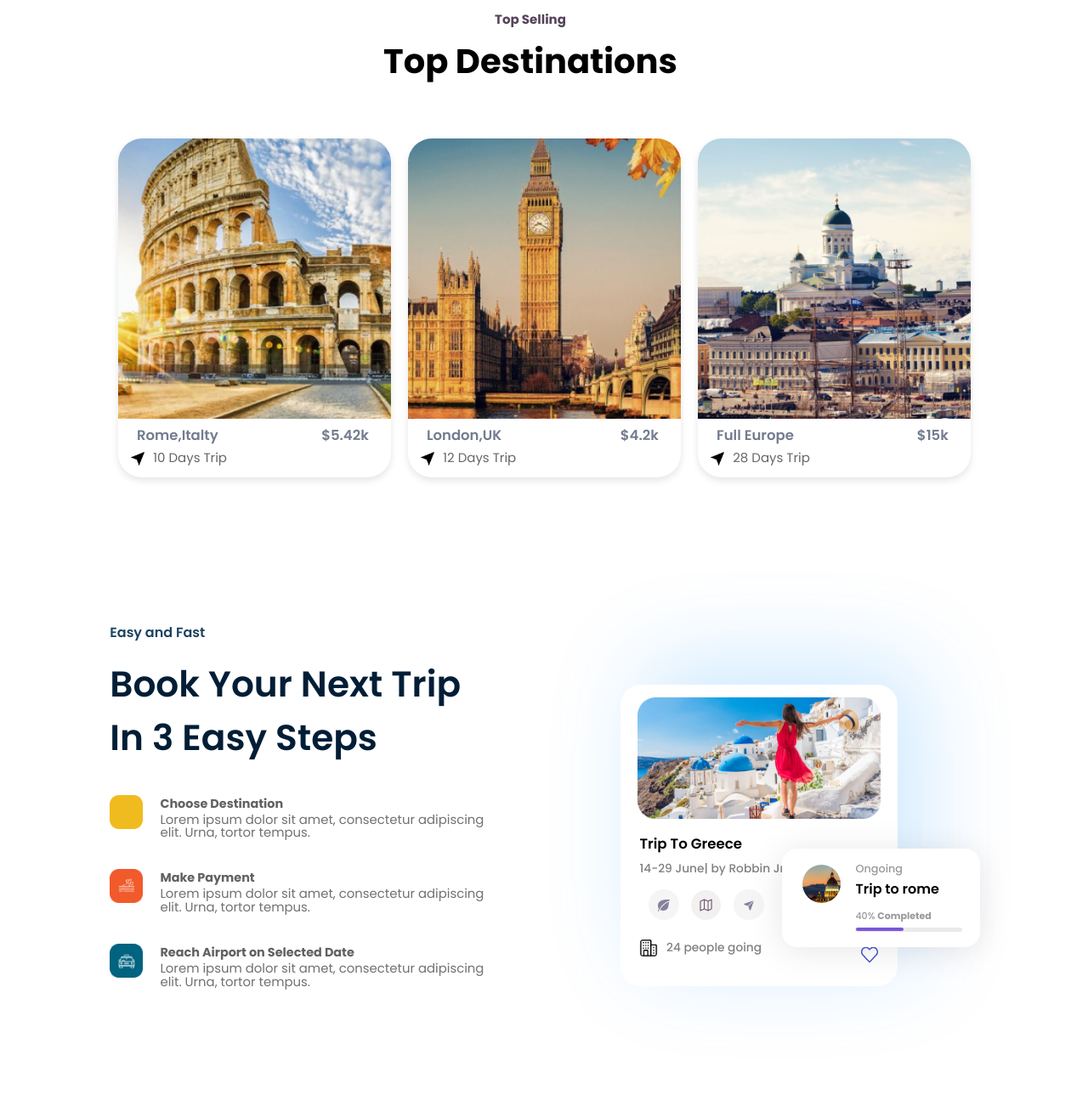
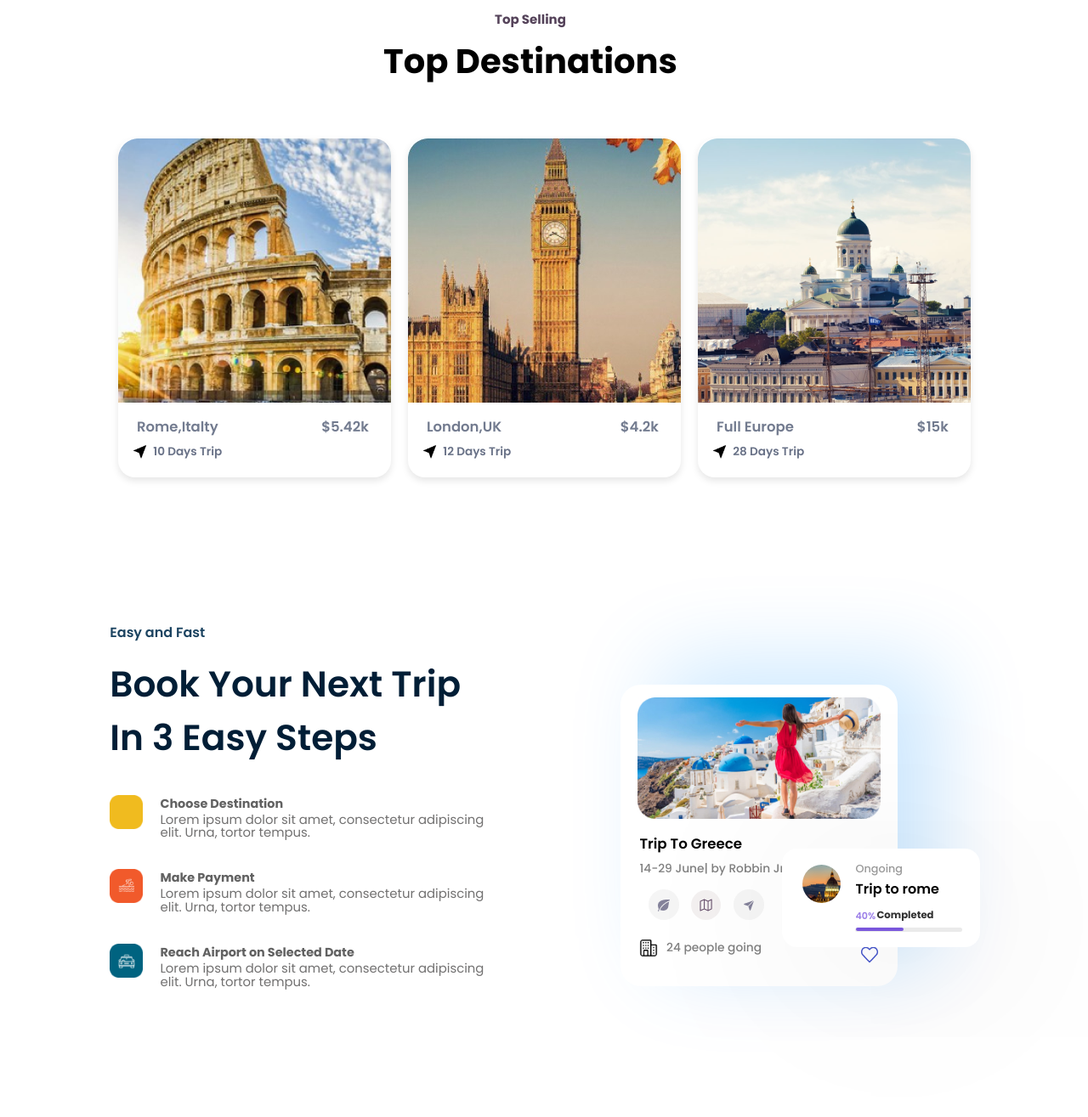
Before and after one commit to arpitmishra04/Tezo-Intern-Task-1, a plain HTML site: page index.html in a window 1280 px wide. Shown: the part 1418-2733 px from the top of the page at 85% size. Drawn offline with Linux system fonts and the light colour scheme.

Commit message:
Alignment and Height adjustment in Destination Section using JRuler.

```diff
--- a/index.html
+++ b/index.html
@@ -114,7 +114,9 @@ sell they west hard for the.</pre
 
         <div class="dest-card-container">
           <div class="dest-card">
+            <div class="dest-card-img">
             <img class="rome" src="\images\rome.png" alt="" />
+          </div>
             <div class="card-selling-content1">
               <span id="place_name">Rome,Italty</span>
               <span id="price">$5.42k</span>
@@ -125,7 +127,9 @@ sell they west hard for the.</pre
             </div>
           </div>
           <div class="dest-card">
+            <div class="dest-card-img">
             <img class="london" src="\images\london.jpg" alt="" />
+          </div>
             <div class="card-selling-content1">
               <span id="place_name">London,UK</span>
               <span id="price">$4.2k</span>
@@ -136,7 +140,9 @@ sell they west hard for the.</pre
             </div>
           </div>
           <div class="dest-card">
+            <div class="dest-card-img">
             <img class="europe" src="\images\europe.png" alt="" />
+          </div>
             <div class="card-selling-content1">
               <span id="place_name">Full Europe</span>
               <span id="price">$15k</span>
@@ -224,7 +230,8 @@ sell they west hard for the.</pre
             <div class="girl-card-2-txt-container">
               <p>Ongoing</p>
               <h3>Trip to rome</h3>
-              <p id="progress">40% <b>Completed</b></p>
+              <p id="progress">40%</p>
+              <p id="progress-status">Completed</p>
               <div id="progressbar">
                 <div></div>
               </div>
--- a/styles.css
+++ b/styles.css
@@ -260,7 +260,7 @@ main{
     width: 321px;
     height: 399px;
     background-color: #fff;
-    border-radius: 28px;
+    border-radius: 20px;
     overflow: hidden;
     margin: 10px;
     box-shadow: 0 4px 8px rgba(0, 0, 0, 0.1);
@@ -270,10 +270,11 @@ main{
     transform: scale(1.05);
   }
 
-.dest-card img {
-    height:330px;
-    width:330px;
+.dest-card-img {
+    height:78%;
+    width:100%;
     object-fit: contain;
+    overflow: hidden;
 
 
 }
@@ -296,17 +297,15 @@ main{
 
 
 .card-selling-content1{
+    margin-top: 5%;
     color: #666;
 }
-.card-selling-content2{
-    color: #666;
-}
+
 .card-selling-content2 img{
     position: absolute;
-    width: 40px;
-    height: 20px;
-    bottom: 3%;
-    left: 1%
+    width: 6%;
+    bottom: 5%;
+    left: 5%;
 }
 
 .card-selling-content1 #price{
@@ -331,16 +330,19 @@ main{
     display: flex;
     align-items: center;
     text-align: center;
-    padding-top: 20px;
+    color: #666;
+   margin-bottom: 50%;
 
 }
 
 .card-selling-content2 #duration{
     position: absolute;
-    bottom: 3%;
+    bottom: 5%;
     left: 13%;
-    font-size: 15px;
-    color: #666;
+    font-size: 85%;
+    color:rgb(68 79 106);
+    font-weight: 600;
+    opacity: 0.8;
 }
 
   /*BOOKING*/
@@ -420,7 +422,7 @@ main{
     border-radius: 24px;
     overflow: hidden;
     margin: 10px;
-    box-shadow: 26px -25px 109px rgba(5, 143, 255, 0.205);
+    box-shadow: 47px -25px 103px rgba(5, 143, 255, 0.205);
     transition: transform 0.3s ease-in-out;
 }
 
@@ -523,7 +525,7 @@ main{
     border-radius: 18px;
     overflow: visible;
     z-index: 99;
-    box-shadow: 0 4px 40px rgba(0, 0, 0, 0.1);
+    box-shadow: 21px 21px 240px rgba(0, 0, 0, 0.1);
 }
 
 .girl-card-2-txt-container p {
@@ -555,6 +557,17 @@ main{
     font-size: 69%;
     position: absolute;
     top: 56%;
+    color:rgba(76, 26, 214, 0.705);
+    font-weight: 600;
+}
+
+#progress-status {
+    position: absolute;
+    font-weight: 700;
+    font-size: 73%;
+    top: 55%;
+    left: 17%;
+    color: black;
 }
 
 
```
